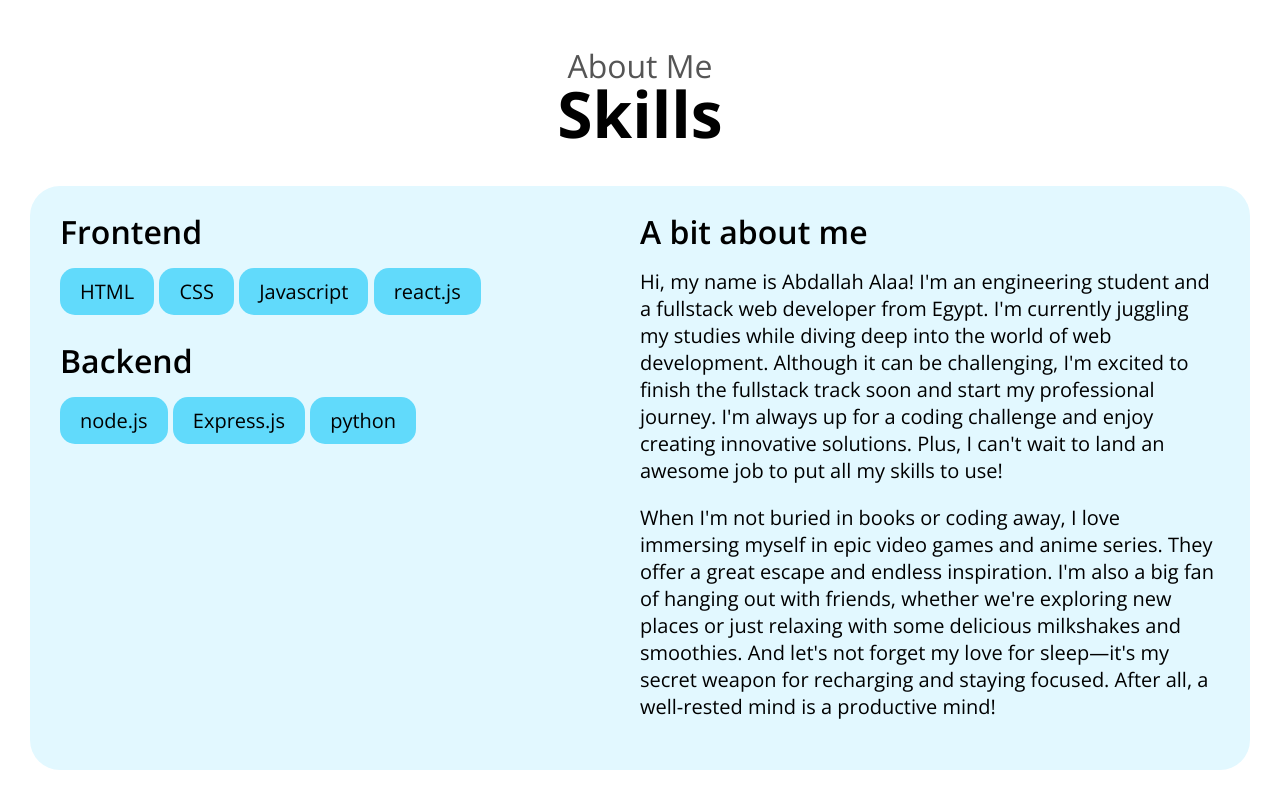
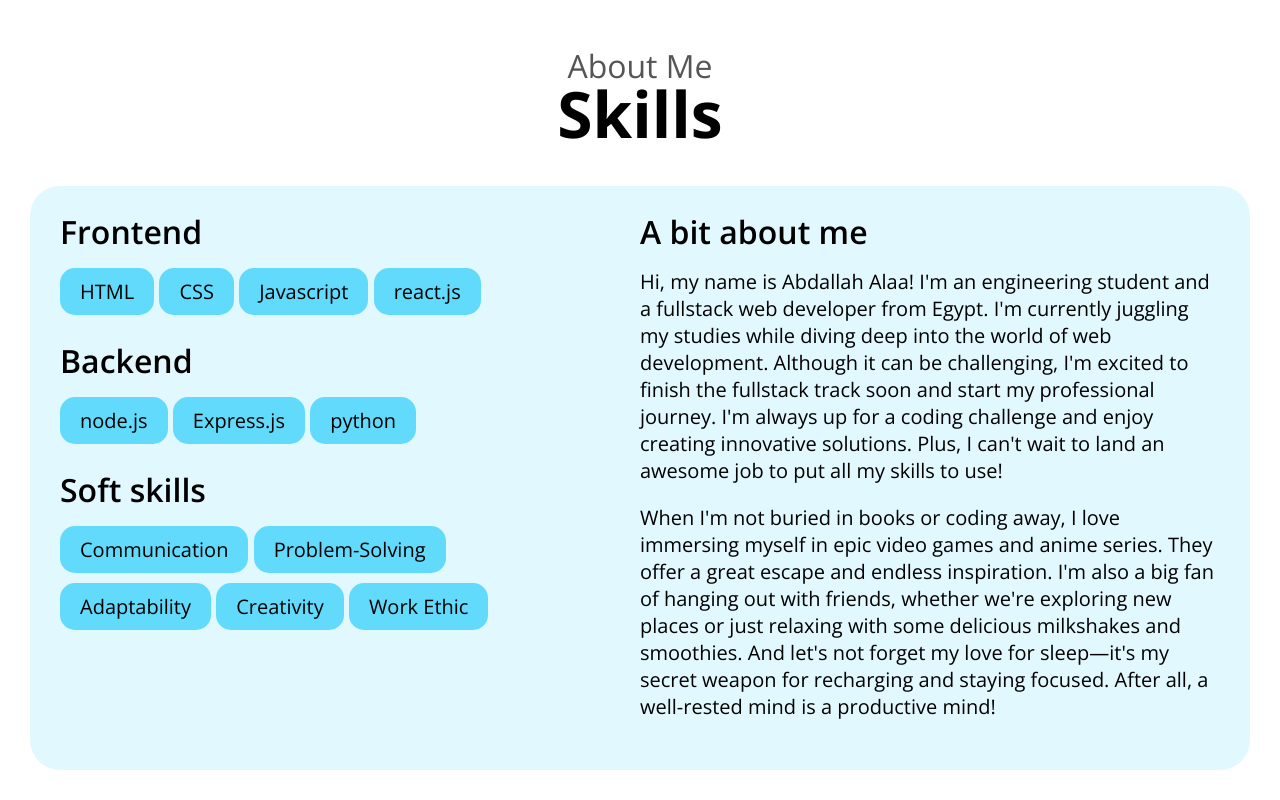
Before and after one commit to ab812x/portfolio, a plain HTML site: page index.html in a window 1280 px wide. Shown: the part 799-1599 px from the top of the page. Drawn offline with nearby package versions, Linux system fonts and the light colour scheme.

Commit message:
soft skills

```diff
--- a/index.html
+++ b/index.html
@@ -126,6 +126,14 @@
               <li>Express.js</li>
               <li>python</li>
             </ul>
+            <h3>Soft skills</h3>
+            <ul>
+              <li>Communication</li>
+              <li>Problem-Solving</li>
+              <li>Adaptability</li>
+              <li>Creativity</li>
+              <li>Work Ethic</li>
+            </ul>
           </div>
           <div class="right-column">
             <h3>A bit about me</h3>
```
